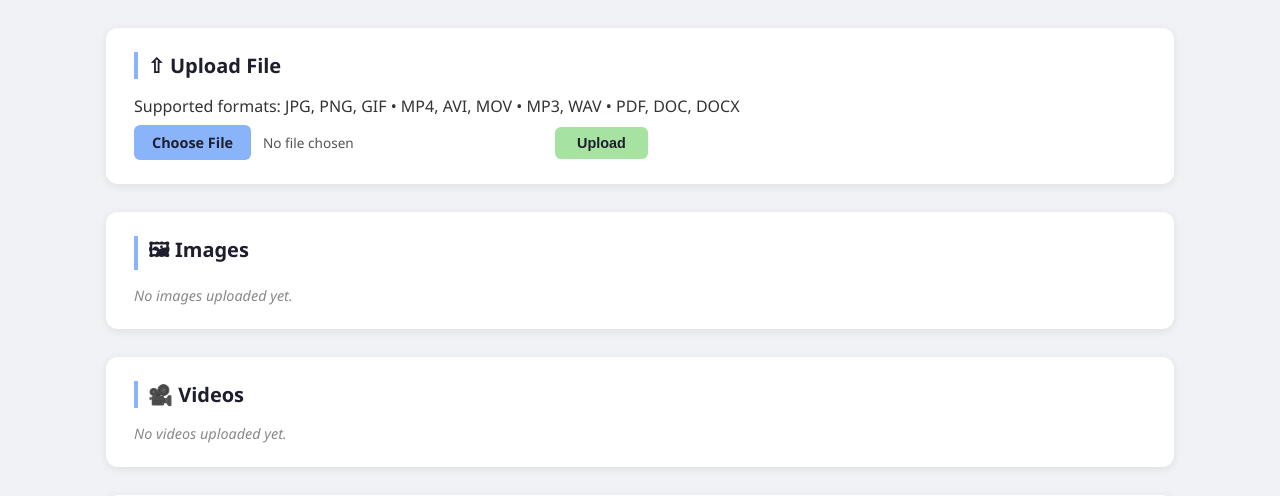
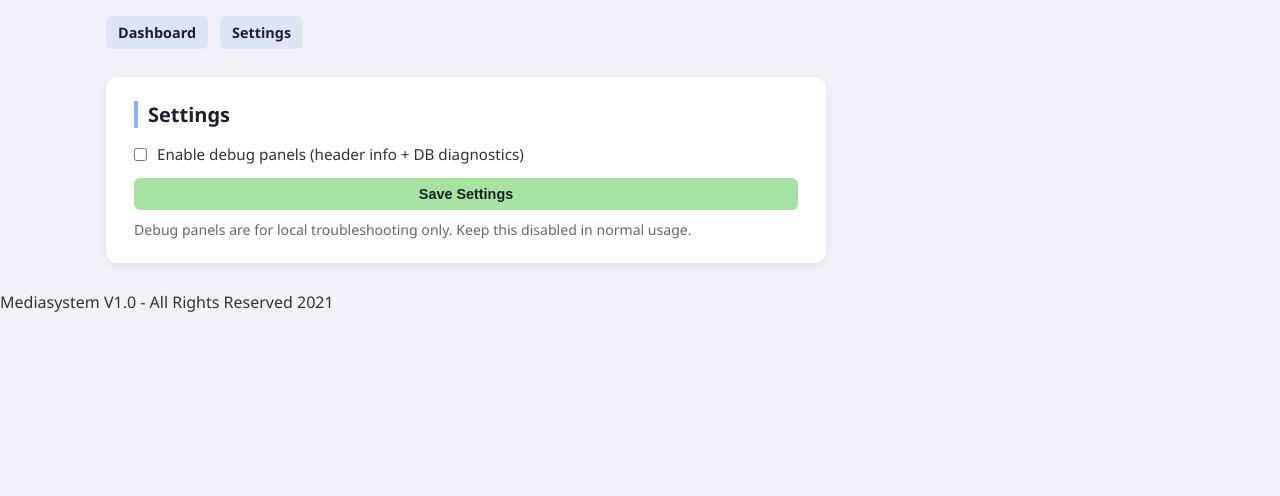
Before and after one commit to Jhonattan-Rapprecht/Mediasystem-v1, a PHP site: page /?page=settings in a window 1280 px wide. Shown: the top 496 px of the page. After the commit the page ends 312 px from the top, so only its background shows below. Run offline with PHP 8.4, Linux system fonts and the light colour scheme; data that the repository does not hold is empty.

Commit message:
Add settings page with debug toggles and DB diagnostics

```diff
--- /dev/null
+++ b/app-interface/settings.php
@@ -0,0 +1,68 @@
+<?php
+if ($_SERVER['REQUEST_METHOD'] === 'POST') {
+    $showDebug = isset($_POST['show_debug_panels']) && $_POST['show_debug_panels'] === '1';
+    set_debug_enabled($showDebug);
+    header('Location: ' . app_url('?page=settings&saved=1'));
+    exit();
+}
+
+$debugEnabled = is_debug_enabled();
+$saved = isset($_GET['saved']) && $_GET['saved'] === '1';
+$runDbTest = isset($_GET['testdb']) && $_GET['testdb'] === '1';
+$dbStatus = null;
+
+if ($debugEnabled && $runDbTest) {
+    require_once __DIR__ . '/../app-database-configuration/db_conn.php';
+    $dbStatus = getDbConnectionStatus();
+}
+
+include __DIR__ . '/../app-shared/header.php';
+?>
+
+<div id="dashboard">
+    <section class="dash-section settings-section">
+        <h2>Settings</h2>
+
+        <?php if ($saved): ?>
+            <p class="status-ok">Settings saved.</p>
+        <?php endif; ?>
+
+        <form method="post" action="<?= htmlspecialchars(app_url('?page=settings')) ?>" class="settings-form">
+            <label class="settings-toggle">
+                <input type="checkbox" name="show_debug_panels" value="1" <?= $debugEnabled ? 'checked' : '' ?>>
+                Enable debug panels (header info + DB diagnostics)
+            </label>
+            <button type="submit" class="btn-upload">Save Settings</button>
+        </form>
+
+        <p class="settings-note">
+            Debug panels are for local troubleshooting only. Keep this disabled in normal usage.
+        </p>
+    </section>
+
+    <?php if ($debugEnabled): ?>
+        <section class="dash-section settings-section">
+            <h2>Database Connection Diagnostics</h2>
+            <p>
+                <a class="btn-link" href="<?= htmlspecialchars(app_url('?page=settings&testdb=1')) ?>">Run Connection Test</a>
+            </p>
+
+            <?php if (is_array($dbStatus)): ?>
+                <div class="db-panel <?= $dbStatus['ok'] ? 'db-ok' : 'db-fail' ?>">
+                    <p><strong>Status:</strong> <?= htmlspecialchars($dbStatus['message']) ?></p>
+                    <p><strong>Host:</strong> <?= htmlspecialchars($dbStatus['host']) ?></p>
+                    <p><strong>Database:</strong> <?= htmlspecialchars($dbStatus['database']) ?></p>
+                    <?php if (!$dbStatus['ok']): ?>
+                        <p><strong>Error Code:</strong> <?= htmlspecialchars((string)$dbStatus['code']) ?></p>
+                    <?php else: ?>
+                        <p><strong>Server Version:</strong> <?= htmlspecialchars($dbStatus['server_version']) ?></p>
+                        <p><strong>Thread ID:</strong> <?= htmlspecialchars((string)$dbStatus['thread_id']) ?></p>
+                        <p><strong>Protocol:</strong> <?= htmlspecialchars((string)$dbStatus['protocol']) ?></p>
+                    <?php endif; ?>
+                </div>
+            <?php endif; ?>
+        </section>
+    <?php endif; ?>
+</div>
+
+<?php include __DIR__ . '/../app-shared/footer.php'; ?>
--- a/app-shared/header.php
+++ b/app-shared/header.php
@@ -12,3 +12,18 @@
 
 </head>
 <body>
+
+<nav class="app-nav">
+    <a href="<?= htmlspecialchars(app_url()) ?>">Dashboard</a>
+    <a href="<?= htmlspecialchars(app_url('?page=settings')) ?>">Settings</a>
+</nav>
+
+<?php if (function_exists('is_debug_enabled') && is_debug_enabled()): ?>
+<div id="header-info-panel">
+    <ul>
+        <li><b>Root Path:</b> <?= htmlspecialchars($_SERVER['DOCUMENT_ROOT'] ?? '') ?></li>
+        <li><b>Current Script:</b> <?= htmlspecialchars($_SERVER['PHP_SELF'] ?? '') ?></li>
+        <li><b>Router Page:</b> <?= htmlspecialchars($_GET['page'] ?? 'dashboard') ?></li>
+    </ul>
+</div>
+<?php endif; ?>
--- a/app-styles/app-style.css
+++ b/app-styles/app-style.css
@@ -9,6 +9,28 @@ body {
     background: #f0f2f5;
     color: #333;
     min-height: 100vh;
+}
+
+.app-nav {
+    max-width: 1100px;
+    margin: 16px auto 0;
+    padding: 0 16px;
+    display: flex;
+    gap: 12px;
+}
+
+.app-nav a {
+    text-decoration: none;
+    color: #1e1e2e;
+    background: #dce4f5;
+    border-radius: 6px;
+    padding: 7px 12px;
+    font-size: 0.9rem;
+    font-weight: 600;
+}
+
+.app-nav a:hover {
+    background: #c7d6f7;
 }
 
 /* ── Header debug panel ── */
@@ -234,3 +256,68 @@ body {
     font-size: 1.8rem;
     flex-shrink: 0;
 }
+
+.settings-section {
+    max-width: 720px;
+}
+
+.settings-form {
+    display: flex;
+    flex-direction: column;
+    gap: 14px;
+    margin-top: 10px;
+}
+
+.settings-toggle {
+    display: flex;
+    align-items: center;
+    gap: 10px;
+    font-size: 0.95rem;
+}
+
+.settings-note {
+    margin-top: 10px;
+    color: #666;
+    font-size: 0.88rem;
+}
+
+.status-ok {
+    color: #18794e;
+    font-weight: 600;
+}
+
+.btn-link {
+    display: inline-block;
+    text-decoration: none;
+    background: #89b4fa;
+    color: #1e1e2e;
+    border-radius: 6px;
+    padding: 8px 14px;
+    font-weight: 600;
+}
+
+.btn-link:hover {
+    background: #74c7ec;
+}
+
+.db-panel {
+    margin-top: 12px;
+    border-radius: 8px;
+    padding: 12px 14px;
+    background: #f8f9fa;
+    border: 1px solid #d5dae0;
+}
+
+.db-panel p {
+    margin: 0 0 6px;
+}
+
+.db-ok {
+    border-color: #99d7b5;
+    background: #eef9f2;
+}
+
+.db-fail {
+    border-color: #e7a9a9;
+    background: #fff1f1;
+}
--- a/index.php
+++ b/index.php
@@ -4,6 +4,10 @@
  * All requests enter here. Add new pages to $allowed and create
  * the matching file in app-interface/.
  */
+
+if (session_status() === PHP_SESSION_NONE) {
+    session_start();
+}
 
 $scriptDir = str_replace('\\', '/', dirname($_SERVER['SCRIPT_NAME'] ?? ''));
 $basePath = rtrim($scriptDir, '/');
@@ -23,8 +27,16 @@ function app_url(string $path = ''): string {
     return (APP_BASE_PATH === '' ? '' : APP_BASE_PATH) . '/' . $trimmedPath;
 }
 
+function is_debug_enabled(): bool {
+    return !empty($_SESSION['show_debug_panels']);
+}
+
+function set_debug_enabled(bool $enabled): void {
+    $_SESSION['show_debug_panels'] = $enabled;
+}
+
 $page    = $_GET['page'] ?? 'dashboard';
-$allowed = ['dashboard', 'upload'];
+$allowed = ['dashboard', 'upload', 'settings'];
 
 if (!in_array($page, $allowed, true)) {
     $page = 'dashboard';
```
